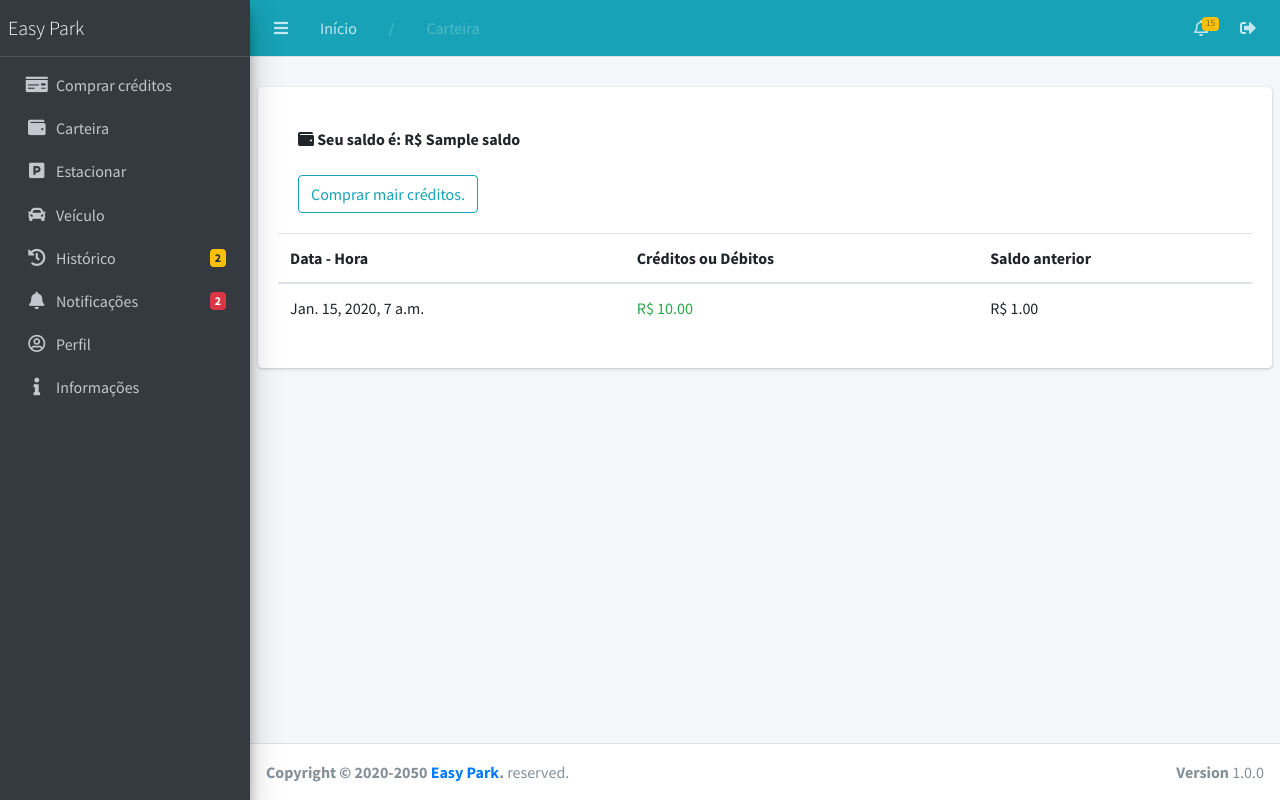
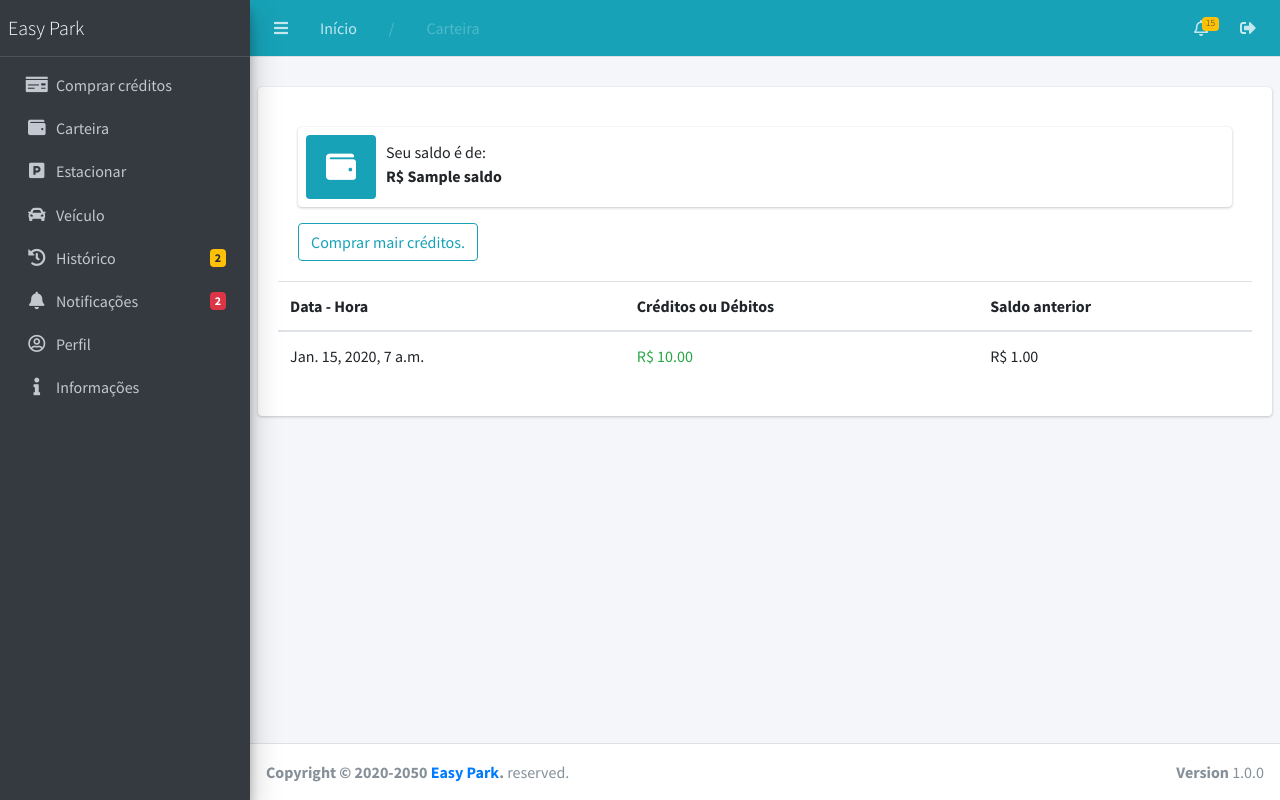
Before and after one commit to rauanisanfelice/easy-park, a Django app: template usuario/templates/carteira.html in a window 1280 px wide. Run offline with Django 3.2, Linux system fonts and the light colour scheme; tables that the repository leaves empty hold one stand-in row (values such as "Sample post"); the template is opened without the code that fills it: values that come from a table or form of the project are taken from there, most other values are stand-ins (such as "Sample title", 1, 10 or a date in 2020); some libraries are stand-ins or nearby versions.

Commit message:
Ajuste de layout da carteira

```diff
--- a/usuario/templates/carteira.html
+++ b/usuario/templates/carteira.html
@@ -24,12 +24,15 @@
         {% comment %} CARTEIRA {% endcomment %}
         <div class="card-body">
             <!-- APELIDO -->
-            <div class="form-group">
-                <i class="fas fa-wallet"></i>
-                <label for="exampleInputEmail1">Seu saldo é:</label>
-                <label for="saldo">R$ {{ saldo }}</label>
+            <div class="info-box">
+                <span class="info-box-icon bg-info"><i class="fas fa-wallet"></i></span>
+
+                <div class="info-box-content">
+                    <span class="info-box-text">Seu saldo é de:</span>
+                    <span class="info-box-number">R$ {{ saldo }}</span>
+                </div>
             </div>
-            <a href="{% url 'comprar' %}" class="btn btn-outline-info">Comprar mair créditos.</a>
+            <a href="{% url 'comprar' %}" class="btn btn-outline-info text-center">Comprar mair créditos.</a>
         </div>
 
 
--- a/usuario/templates/comprar.html
+++ b/usuario/templates/comprar.html
@@ -23,7 +23,6 @@
     <div class="card-body box-profile">
 
         {% comment %} CARTEIRA {% endcomment %}
-
         <div class="info-box">
             <span class="info-box-icon bg-info"><i class="fas fa-wallet"></i></span>
 
--- a/usuario/templates/veiculo.html
+++ b/usuario/templates/veiculo.html
@@ -57,7 +57,7 @@
         </form>
 
         {% comment %} TABELA {% endcomment %}
-        <div class="card-footer">
+        <div class="">
             <table id="table" class="table table-hover">
                 <thead>
                     <tr>
```
Also changed, not shown: usuario/templates/estacionar.html (+20 -1 lines).
